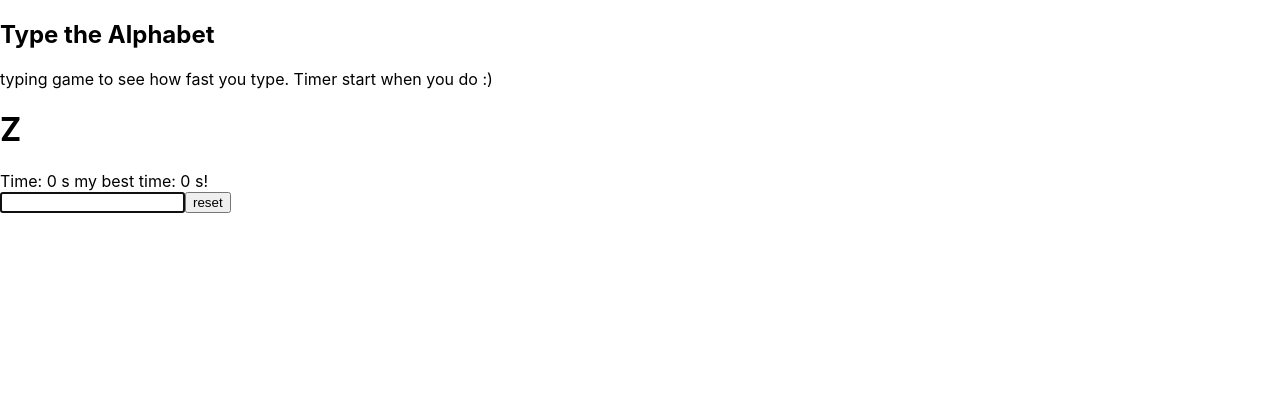
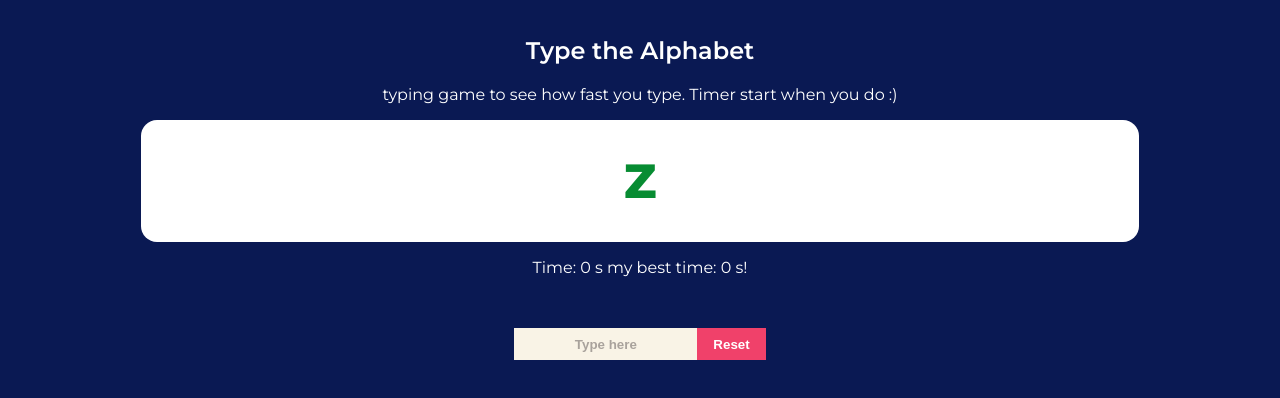
Before and after one commit to vebb374/alphzbet-game, a React (Create React App) app: page / in a window 1280 px wide. Shown: the top 398 px of the page. Built offline with nearby package versions, Linux system fonts and the light colour scheme.

Commit message:
added styles

```diff
--- a/public/index.html
+++ b/public/index.html
@@ -24,7 +24,15 @@
       work correctly both with client-side routing and a non-root public URL.
       Learn how to configure a non-root public URL by running `npm run build`.
     -->
-    <title>React App</title>
+    <title>Typing Game</title>
+    <link rel="preconnect" href="https://fonts.googleapis.com" />
+    <link rel="preconnect" href="https://fonts.gstatic.com" crossorigin />
+    <link rel="preconnect" href="https://fonts.googleapis.com" />
+    <link rel="preconnect" href="https://fonts.gstatic.com" crossorigin />
+    <link
+      href="https://fonts.googleapis.com/css2?family=Montserrat:wght@200;400;600;800&display=swap"
+      rel="stylesheet"
+    />
   </head>
   <body>
     <noscript>You need to enable JavaScript to run this app.</noscript>
--- a/src/App.css
+++ /dev/null
@@ -1,38 +0,0 @@
-.App {
-  text-align: center;
-}
-
-.App-logo {
-  height: 40vmin;
-  pointer-events: none;
-}
-
-@media (prefers-reduced-motion: no-preference) {
-  .App-logo {
-    animation: App-logo-spin infinite 20s linear;
-  }
-}
-
-.App-header {
-  background-color: #282c34;
-  min-height: 100vh;
-  display: flex;
-  flex-direction: column;
-  align-items: center;
-  justify-content: center;
-  font-size: calc(10px + 2vmin);
-  color: white;
-}
-
-.App-link {
-  color: #61dafb;
-}
-
-@keyframes App-logo-spin {
-  from {
-    transform: rotate(0deg);
-  }
-  to {
-    transform: rotate(360deg);
-  }
-}
--- a/src/App.js
+++ b/src/App.js
@@ -1,5 +1,5 @@
-import Game from "./components/game/game.jsx";
-
+import Game from "./components/game/game.component";
+import "./App.scss"
 function App() {
   return (
     <div className="App">
--- /dev/null
+++ b/src/App.scss
@@ -0,0 +1,23 @@
+* {
+  box-sizing: border-box;
+}
+
+.App {
+  font-family: "Montserrat", sans-serif;
+  display: flex;
+  justify-content: center;
+  flex-direction: column;
+  align-items: center;
+  margin: 1rem;
+  span {
+    text-align: center;
+  }
+  h2 {
+    font-weight: 600;
+  }
+}
+
+body {
+  background-color: #0a1953;
+  color: white;
+}
--- a/src/components/game/game.jsx
+++ b/src/components/game/game.component.jsx
@@ -1,16 +1,21 @@
 import React, { useState, useRef, useLayoutEffect, useEffect } from "react";
+import "./game.styles.scss";
 import { CHALLENGE_LENGTH, PENALITY } from "../../constants";
 
 function Game() {
-  const [counter, setCounter] = useState(0);
+  //current index of the challenge string
+  const [Counter, setCounter] = useState(0);
+  //Time taken to complete the Challenge
   const [Timetaken, setTimeTaken] = useState(0);
-  const [time, setTime] = useState();
+  const [CurrentTime, setCurrentTime] = useState();
   const [Challenge, setChallenge] = useState("");
   const [IsDisabled, setIsDisabled] = useState(false);
-  const inputRef = useRef(null);
   const [InputField, setInputField] = useState("");
   const [BestTime, setBestTime] = useState(0.0);
 
+  const inputRef = useRef(null);
+
+  //function to initialize challenge string and focus on input field
   const startGame = () => {
     const characters = "ABCDEFGHIJKLMNOPQRSTUVWXYZ";
     let result = "";
@@ -19,13 +24,13 @@ function Game() {
       result += characters.charAt(Math.floor(Math.random() * charactersLength));
     }
     setChallenge(result);
-    setTime(0);
+    setCurrentTime(0);
     inputRef.current.focus();
     setIsDisabled(false);
     setInputField("");
   };
 
-  //initilizing game at opening of website
+  //initilizing game and retreiving previous best at opening of website
   useLayoutEffect(() => {
     startGame();
     try {
@@ -38,21 +43,22 @@ function Game() {
     }
   }, []);
 
+  //focus on the input whenever the penality is over
   useEffect(() => {
     if (!IsDisabled) {
       inputRef.current.focus();
     }
   }, [IsDisabled]);
 
+  //function to  reset state values and start a new game
   const resetData = () => {
-    setTime(0);
+    setCurrentTime(0);
     setCounter(0);
     startGame();
   };
 
   const handleTimeTaken = (Timetaken) => {
     const timeinseconds = (Timetaken / 1000).toFixed(3);
-
     if (BestTime === 0 || timeinseconds < BestTime) {
       setBestTime(timeinseconds);
       localStorage.setItem("UserBestTime", JSON.stringify(timeinseconds));
@@ -61,16 +67,16 @@ function Game() {
   };
 
   const handleKey = (e) => {
-    if (time === 0) {
-      setTime(performance.now());
+    if (CurrentTime === 0) {
+      setCurrentTime(performance.now());
     }
-    if (e.key.toUpperCase() === Challenge[counter]) {
-      if (counter === CHALLENGE_LENGTH - 1) {
-        const Timetaken = performance.now() - time;
+    if (e.key.toUpperCase() === Challenge[Counter]) {
+      if (Counter === CHALLENGE_LENGTH - 1) {
+        const Timetaken = performance.now() - CurrentTime;
         handleTimeTaken(Timetaken);
         resetData();
       } else {
-        setCounter(counter + 1);
+        setCounter(Counter + 1);
       }
     } else {
       setIsDisabled(true);
@@ -81,29 +87,35 @@ function Game() {
   };
 
   const handleInputChange = (e) => {
-    setInputField(e.target.value);
+    setInputField(e.target.value.toUpperCase());
   };
 
   return (
     <div className="wrapper">
       <div className="alphabet-container">
-        <h1>{Challenge[counter]}</h1>
+        <h1>{Challenge[Counter]}</h1>
       </div>
       <div className="stats-container">
         <span>Time: {Timetaken} s </span>
         <span>my best time: {BestTime} s!</span>
       </div>
-      {IsDisabled ? <span style={{ color: "red" }}>Incorrect</span> : null}
+      <span className={"disabled-text" + (IsDisabled ? "" : " invisible")}>
+        Incorrect
+      </span>
       <div className="user-input-container">
         <input
+          className="user-input"
           disabled={IsDisabled}
           ref={inputRef}
           onKeyDown={handleKey}
           onChange={handleInputChange}
           value={InputField}
           type="text"
+          placeholder="Type here"
         />
-        <button onClick={resetData}>reset</button>
+        <button class="reset-button" onClick={resetData}>
+          Reset
+        </button>
       </div>
     </div>
   );
--- /dev/null
+++ b/src/components/game/game.styles.scss
@@ -0,0 +1,64 @@
+$green: #078c32;
+$peach: #f9f3e6;
+$red: #f0416a;
+$palceholder-grey: #a9a29c;
+.wrapper {
+  display: flex;
+  justify-content: center;
+  flex-direction: column;
+  align-items: center;
+  width: 100%;
+  .alphabet-container {
+    text-align: center;
+    background-color: white;
+    color: $green;
+    width: 80%;
+    border-radius: 1rem;
+    margin: 1rem;
+    h1 {
+      font-size: 3rem;
+    }
+  }
+  .disabled-text {
+    margin-top: 1rem;
+    color: red;
+    font-weight: 600;
+  }
+  .invisible {
+    visibility: hidden;
+  }
+  .user-input-container {
+    height: 2rem;
+    display: flex;
+    justify-content: center;
+    margin-top: 1rem;
+
+    .user-input {
+      background-color: $peach;
+      text-align: center;
+      font-weight: 800;
+      height: 2rem;
+      color: black;
+      margin: 0;
+      border: 0;
+      &:focus {
+        border-color: $green;
+        outline: none;
+      }
+      &::placeholder {
+        color: $palceholder-grey;
+        font-weight: 600;
+      }
+    }
+    .reset-button {
+      background-color: $red;
+      color: white;
+      font-weight: 600;
+      border: none;
+      outline: none;
+      margin: 0;
+      height: 2rem;
+      padding: 0rem 1rem;
+    }
+  }
+}
```
